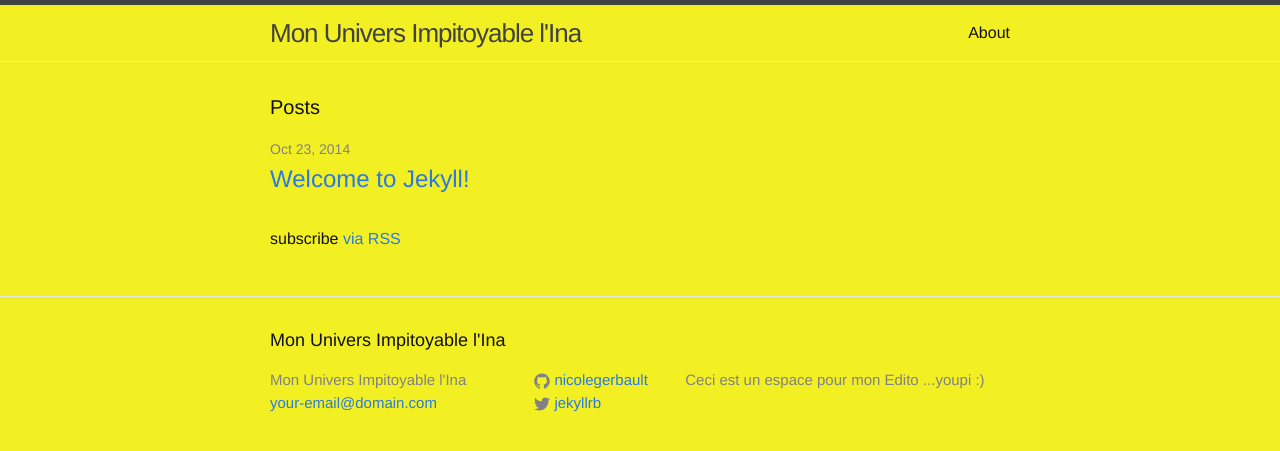
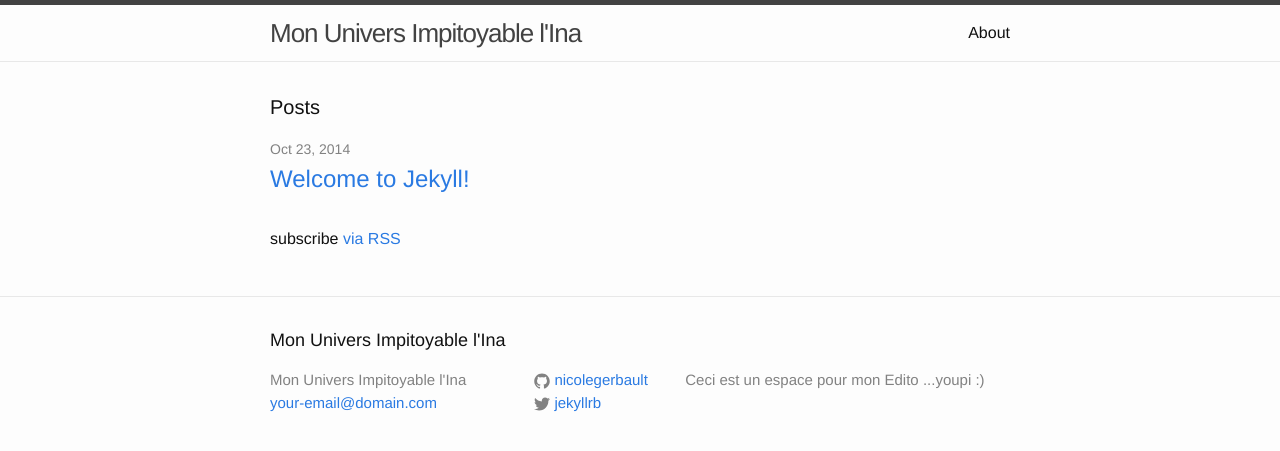
Before and after one commit to nicolegerbault/nicolegerbault.github.io, a Jekyll site: the page built from index.html, in a window 1280 px wide. Shown: the top 451 px of the page. Built offline with Jekyll 4.4.1, drawn with Linux system fonts in a browser that asks for light colours.

Commit message:
modification css 2

```diff
--- a/css/main.scss
+++ b/css/main.scss
@@ -14,7 +14,7 @@ $base-line-height: 1.5;
 $spacing-unit:     30px;
 
 $text-color:       #111;
-$background-color: #F2EF22;
+$background-color: #fdfdfd;
 $brand-color:      #2a7ae2;
 
 $grey-color:       #828282;
```
